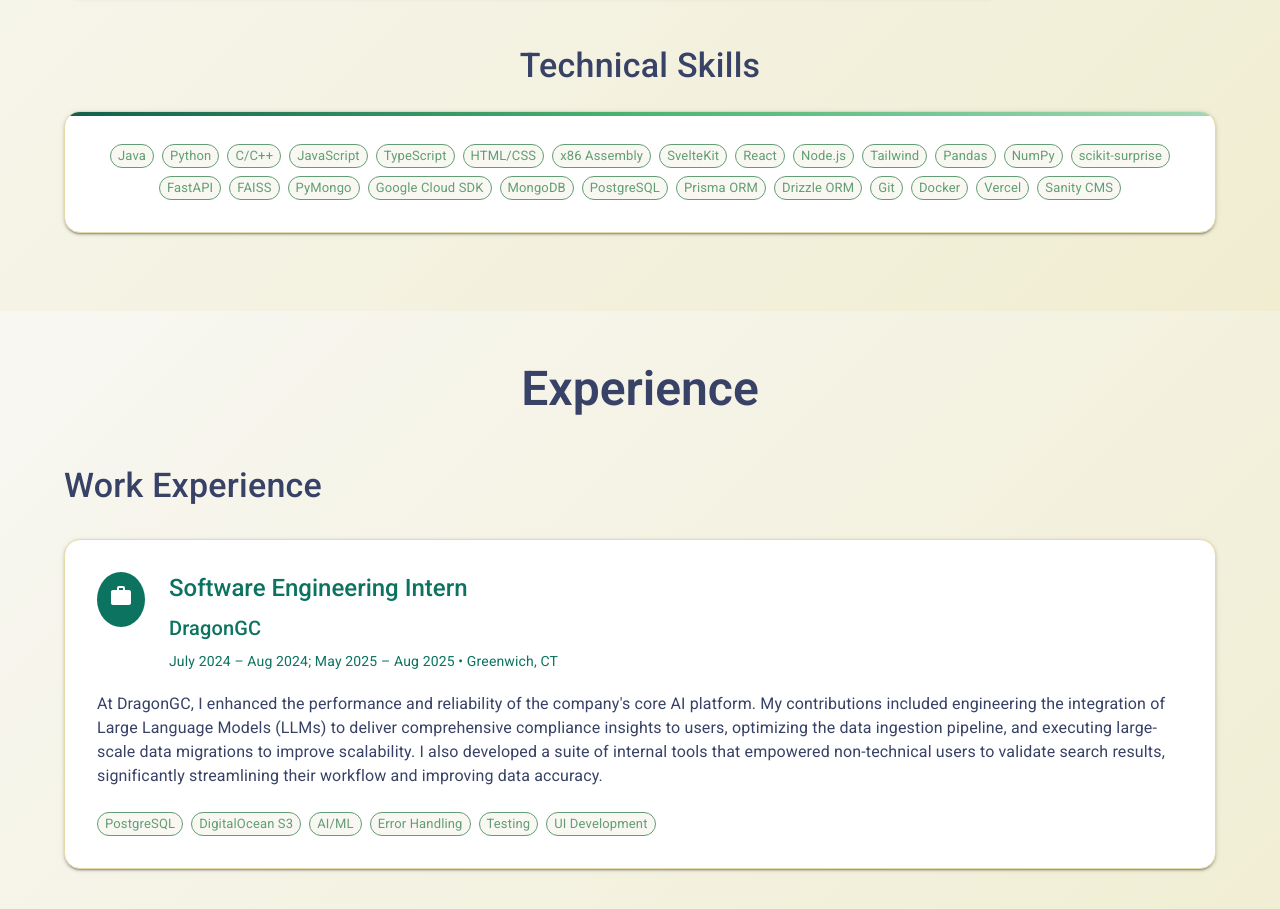
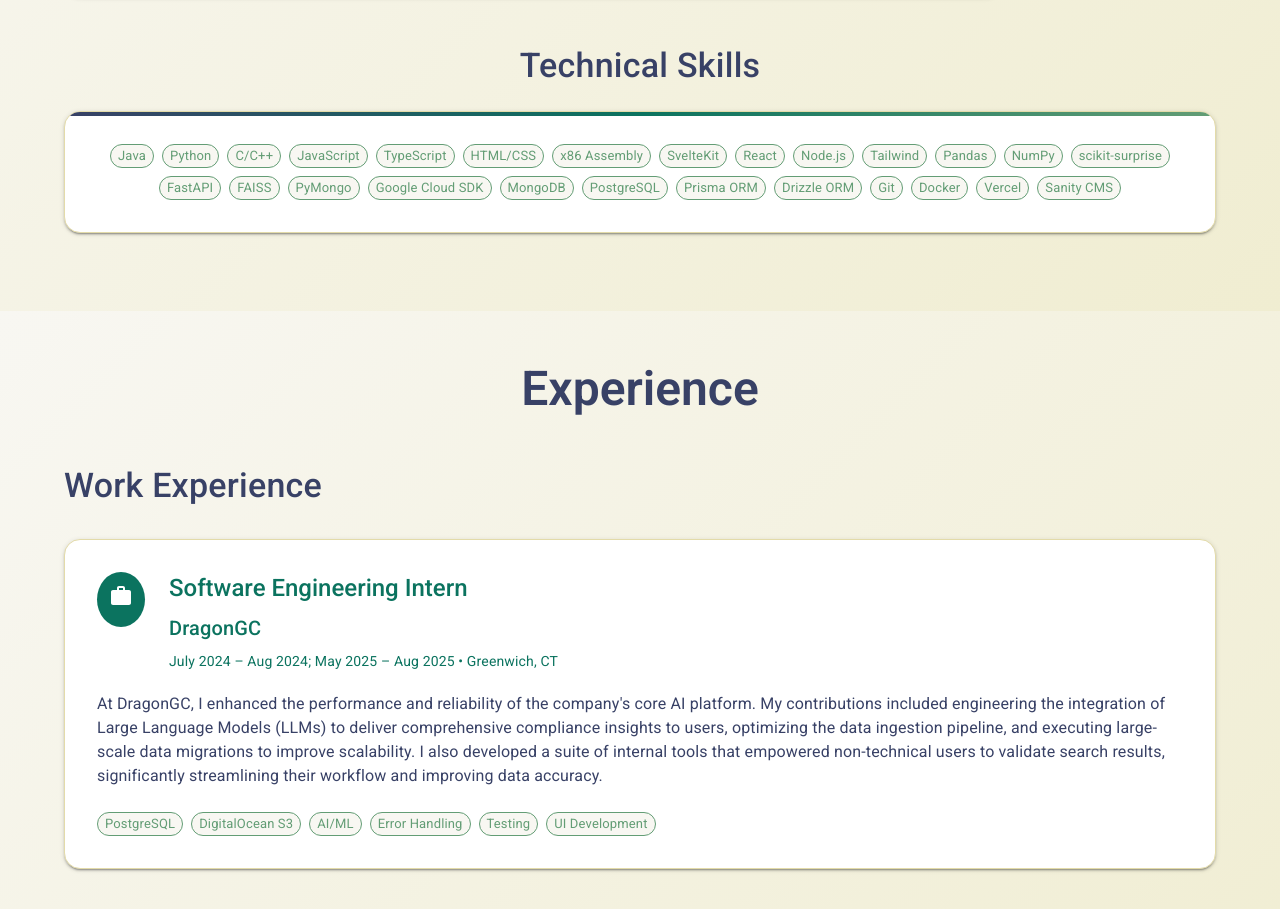
Before and after one commit to NathanStanislavsky/NathanStanislavsky.github.io, a React (Vite) app: page / in a window 1280 px wide. Shown: the part 1289-2198 px from the top of the page. Built offline with nearby package versions, Linux system fonts and the light colour scheme.

Commit message:
changed colors

```diff
--- a/src/components/About.jsx
+++ b/src/components/About.jsx
@@ -183,7 +183,7 @@ const About = () => {
                 left: 0,
                 right: 0,
                 height: '4px',
-                background: 'linear-gradient(90deg, #135E4B, #4CB572, #A1D8B5)',
+                background: 'linear-gradient(90deg, #384166, #0B735F, #639D75)',
               }}
             />
             <Box sx={{ display: 'flex', flexWrap: 'wrap', gap: 1, justifyContent: 'center' }}>
```
